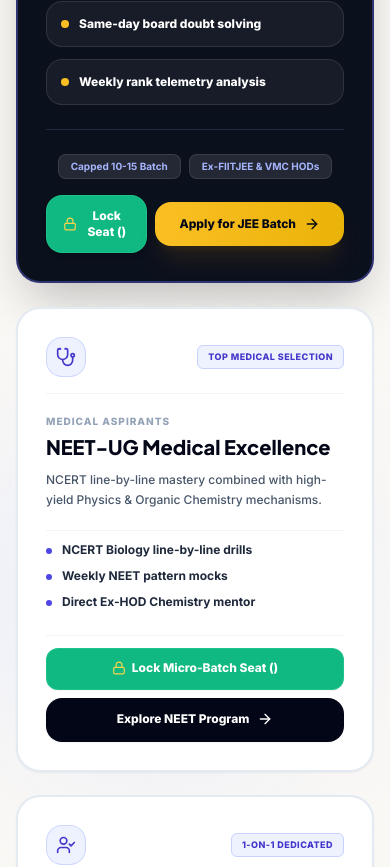
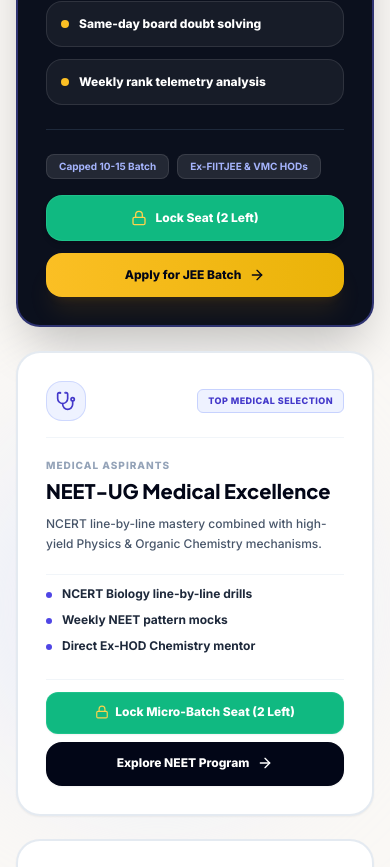
Before and after one commit to Robin1-23/Bm-Classes, a Next.js app: page / in a window 390 px wide. Shown: the part 5033-5900 px from the top of the page. Built offline with nearby package versions, Linux system fonts and the light colour scheme; no server answers.

Commit message:
Fix program card mobile button stacking and fallback text in ProgramsSection

```diff
--- a/components/ProgramsSection.jsx
+++ b/components/ProgramsSection.jsx
@@ -106,7 +106,8 @@ export default function ProgramsSection({ onOpenRegister, onOpenSeatLock }) {
                       </div>
                     </div>
 
-                    <div className="flex flex-col sm:flex-row items-center justify-between gap-4 pt-6 border-t border-slate-800 relative z-10">
+                    <div className="pt-6 border-t border-slate-800 relative z-10 space-y-4">
+                      {/* Tags List */}
                       <div className="flex flex-wrap gap-2">
                         {prog.tags.map((tag, tIdx) => (
                           <span key={tIdx} className="text-[10px] font-bold bg-white/10 text-indigo-300 border border-white/10 px-3 py-1 rounded-lg">
@@ -115,15 +116,16 @@ export default function ProgramsSection({ onOpenRegister, onOpenSeatLock }) {
                         ))}
                       </div>
 
-                      <div className="flex items-center gap-2 w-full sm:w-auto">
+                      {/* Action Buttons */}
+                      <div className="flex flex-col sm:flex-row items-stretch sm:items-center justify-end gap-3 w-full">
                         <button
                           onClick={onOpenSeatLock}
-                          className="flex-1 sm:flex-initial bg-emerald-500 hover:bg-emerald-600 text-white font-black text-xs px-4 py-3 rounded-2xl transition-all shadow-md flex items-center justify-center gap-1.5 cursor-pointer border border-emerald-400/40"
+                          className="w-full sm:w-auto bg-emerald-500 hover:bg-emerald-600 text-white font-black text-xs sm:text-sm px-5 py-3.5 rounded-2xl transition-all shadow-md flex items-center justify-center gap-2 cursor-pointer border border-emerald-400/40 whitespace-nowrap"
                         >
-                          <Lock className="w-3.5 h-3.5 text-amber-300 shrink-0" />
-                          <span>Lock Seat ({prog.seatsLeft})</span>
+                          <Lock className="w-4 h-4 text-amber-300 shrink-0" />
+                          <span>Lock Seat ({prog.seatsLeft || '2 Left'})</span>
                         </button>
-                        <Button variant="accent" showArrow onClick={onOpenRegister}>
+                        <Button variant="accent" showArrow onClick={onOpenRegister} className="w-full sm:w-auto text-center justify-center">
                           {prog.linkText}
                         </Button>
                       </div>
@@ -175,7 +177,7 @@ export default function ProgramsSection({ onOpenRegister, onOpenSeatLock }) {
                       className="w-full bg-emerald-500 hover:bg-emerald-600 text-white font-black text-xs py-3 rounded-xl transition-all shadow-sm flex items-center justify-center gap-1.5 cursor-pointer border border-emerald-400/40"
                     >
                       <Lock className="w-3.5 h-3.5 text-amber-300 shrink-0" />
-                      <span>Lock Micro-Batch Seat ({prog.seatsLeft})</span>
+                      <span>Lock Micro-Batch Seat ({prog.seatsLeft || '2 Left'})</span>
                     </button>
                     <Button variant="dark" showArrow onClick={onOpenRegister} className="w-full">
                       {prog.linkText}
```
